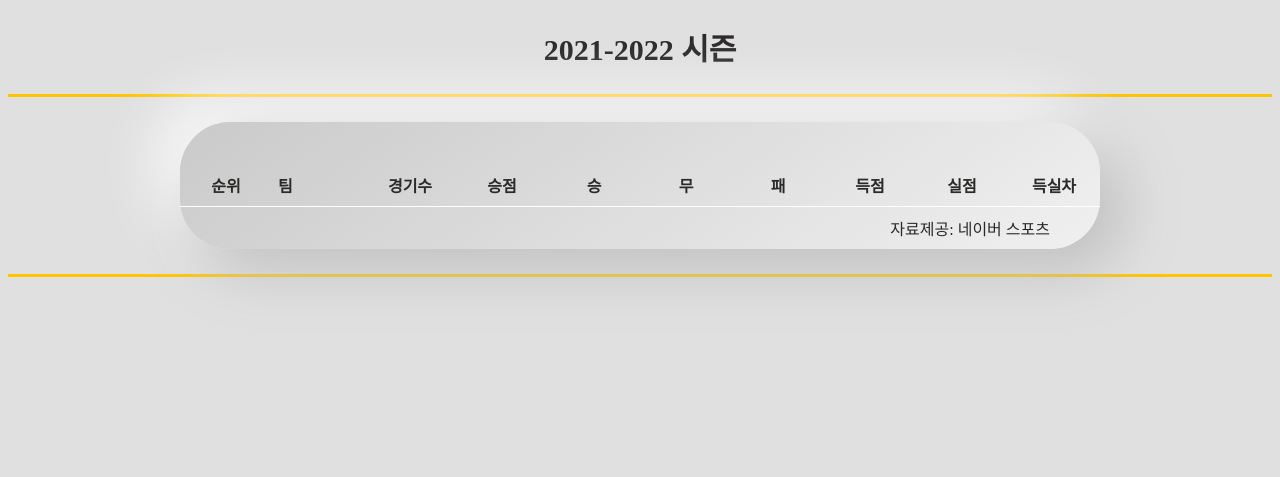
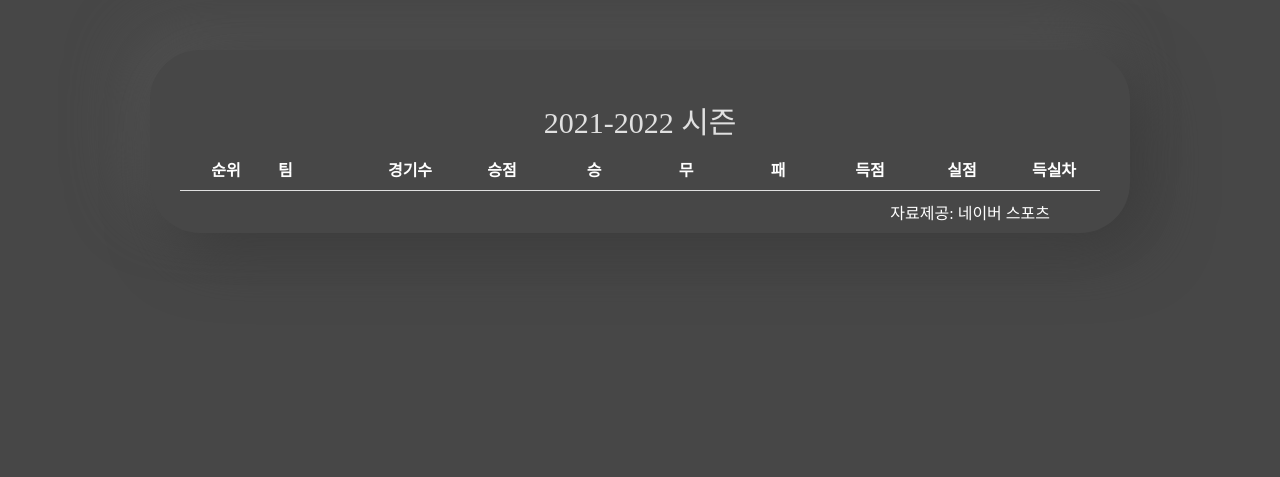
Before and after one commit to Dayong-Im/CMD-project7, a PHP site: page /team_table.php?league=1 in a window 1280 px wide. Shown: the part 728-1205 px from the top of the page. After the commit the page ends 949 px from the top, so only its background shows below. Run offline with PHP 8.4, Linux system fonts and the light colour scheme; data that the repository does not hold is empty; some libraries are stand-ins or nearby versions; some web fonts are replaced.

Commit message:
Fix Table CSS to Gray

```diff
--- a/css/table.css
+++ b/css/table.css
@@ -1,6 +1,11 @@
 @import url('https://fonts.googleapis.com/css2?family=Bebas+Neue&family=Cute+Font&family=Do+Hyeon&family=Gaegu:wght@700&family=Gugi&family=Hahmlet:wght@300&family=IBM+Plex+Sans+KR:wght@500&family=Inspiration&family=Koulen&family=Lora&family=Nanum+Gothic+Coding:wght@400;700&family=Noto+Sans+KR:wght@500&family=Pinyon+Script&family=Single+Day&display=swap');
 @import url('https://fonts.googleapis.com/css2?family=Black+Han+Sans&display=swap');
-
+@font-face {
+    font-family: 'GongGothicMedium';
+    src: url('https://cdn.jsdelivr.net/gh/projectnoonnu/noonfonts_20-10@1.0/GongGothicMedium.woff') format('woff');
+    font-weight: normal;
+    font-style: normal;
+}
 @font-face {
     font-family: 'KOHIBaeumOTF';
     src: url('https://cdn.jsdelivr.net/gh/projectnoonnu/noonfonts_2201-2@1.0/KOHIBaeumOTF.woff') format('woff');
@@ -12,7 +17,7 @@ body{
     font-family: 'IBM Plex Sans KR';
     /*font-size: 14px;*/
     color: #e0e0e0;
-    background-color: #e0e0e0;
+    background-color: #474747;
 }
 
 /*
@@ -32,7 +37,7 @@ li {
 
 #contents {
     width: 100%;
-    background-color: #e0e0e0;
+    background-color: #474747;
 }
 
 
@@ -88,19 +93,11 @@ footer {
     color: white;
 }
 
-
-#season{
-    font-size: 30px;
-    margin-top: 25px;
-    color: #2c2a29;
-    font-family: 'KOHIBaeumOTF';
-    text-align: center;
-}
 th, td {
     width: 80px;
     height: 30px;
     padding: 6px;
-    border-bottom: solid 1px white;
+    border-bottom: solid 1px #e0e0e0;
     text-align: center;
     word-break: break-all;
 }
@@ -110,12 +107,15 @@ table {
     min-width: 1200px;
     margin-top: 25px;
     margin-bottom: 200px;
+    /*
     border-top: solid #ffc400;
     border-bottom: solid #ffc400;
+    */
     border-left: none;
     border-right: none;
     border-collapse: collapse;
-    font-family: 'KOHIBaeumOTF';
+    /*font-family: 'KOHIBaeumOTF';*/
+    font-family: 'GongGothicMedium';
     /*font-family: "나눔고딕";*/
     color: white;
     display: flex;
@@ -141,8 +141,21 @@ table {
 .t   { text-align: left; }
 .logo{ text-align: left; }
 .seq { text-align: center; }
-.point{ font-weight: bold; }
+.point{
+    font-weight: bold;
+    color: lightcoral;
+}
+#season{
+    font-size: 30px;
+    margin-top: 25px;
+    color: #e0e0e0;
+    font-family: 'KOHIBaeumOTF';
+    text-align: center;
+    border-top: 0px;
+    border-bottom: 0px;
+}
 .head{
+    border-top: 0px;
     border-bottom: 0px;
 }
 .tail {
@@ -151,11 +164,11 @@ table {
     border-bottom: 0px;
 }
 tbody {
-    color: #2c2a29;
     border-radius: 50px;
-    background: linear-gradient(145deg, #cacaca, #f0f0f0);
-    box-shadow:  20px 20px 60px #bebebe,
-                -20px -20px 60px #ffffff;
+    background: #474747;
+    box-shadow:  20px 20px 60px #3c3c3c,
+                -20px -20px 60px #525252;
     margin-top: 25px;
     margin-bottom: 25px;
+    padding: 0 30px 0 30px;
 }
--- a/team_table.php
+++ b/team_table.php
@@ -71,16 +71,16 @@
 
 
     <section id='contents'>
-        <h1 id="season">2021-2022 시즌</h1>
 
         <table>
             <tbody>
             <tr><td class="head" colspan="11"></td></tr>
+            <tr><td id="season" colspan="11">2021-2022 시즌</td></tr>
                 <tr>
                     <th>순위</th>
                     <th colspan="2" class="t">팀</th>
                     <th>경기수</th>
-                    <th class="point">승점</th>
+                    <th>승점</th>
                     <th>승</th>
                     <th>무</th>
                     <th>패</th>
```
